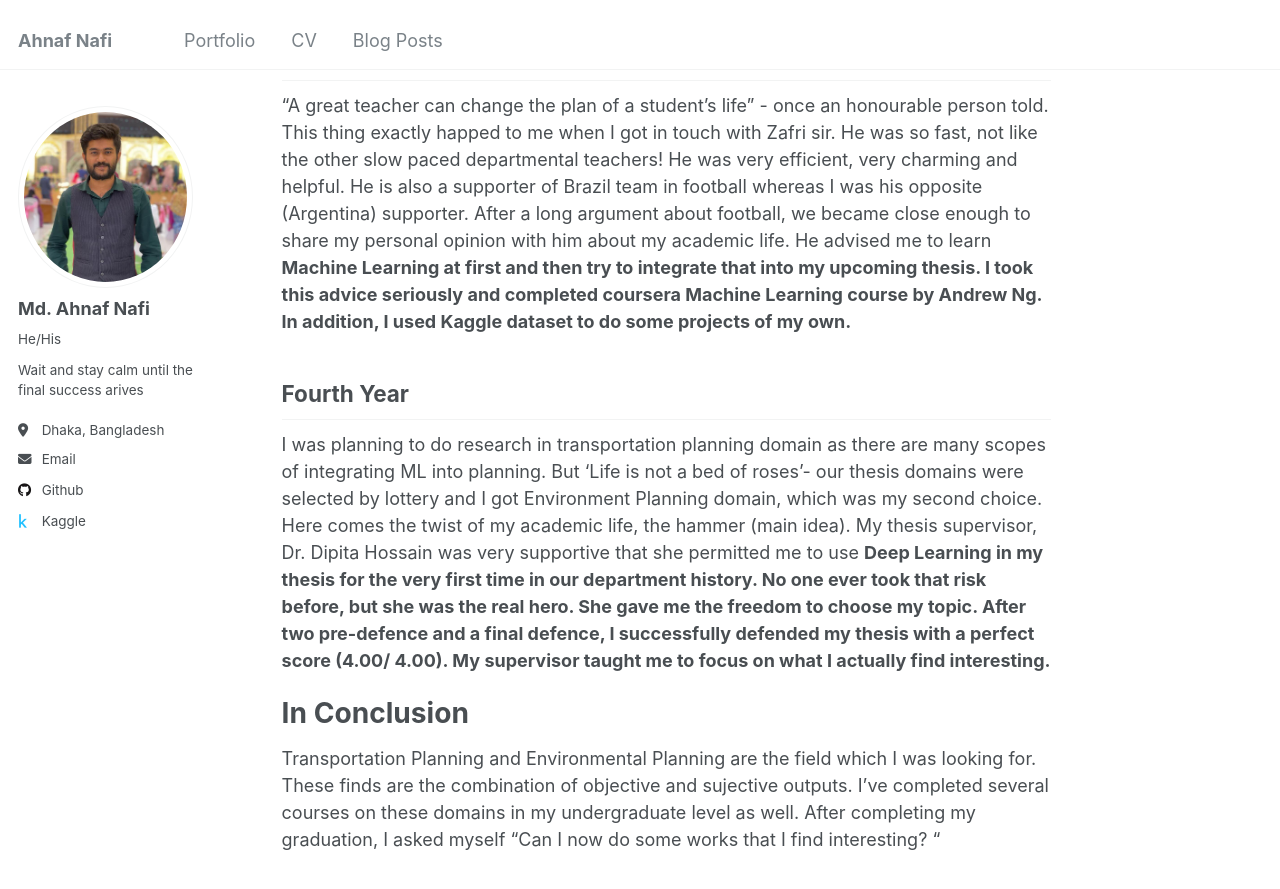
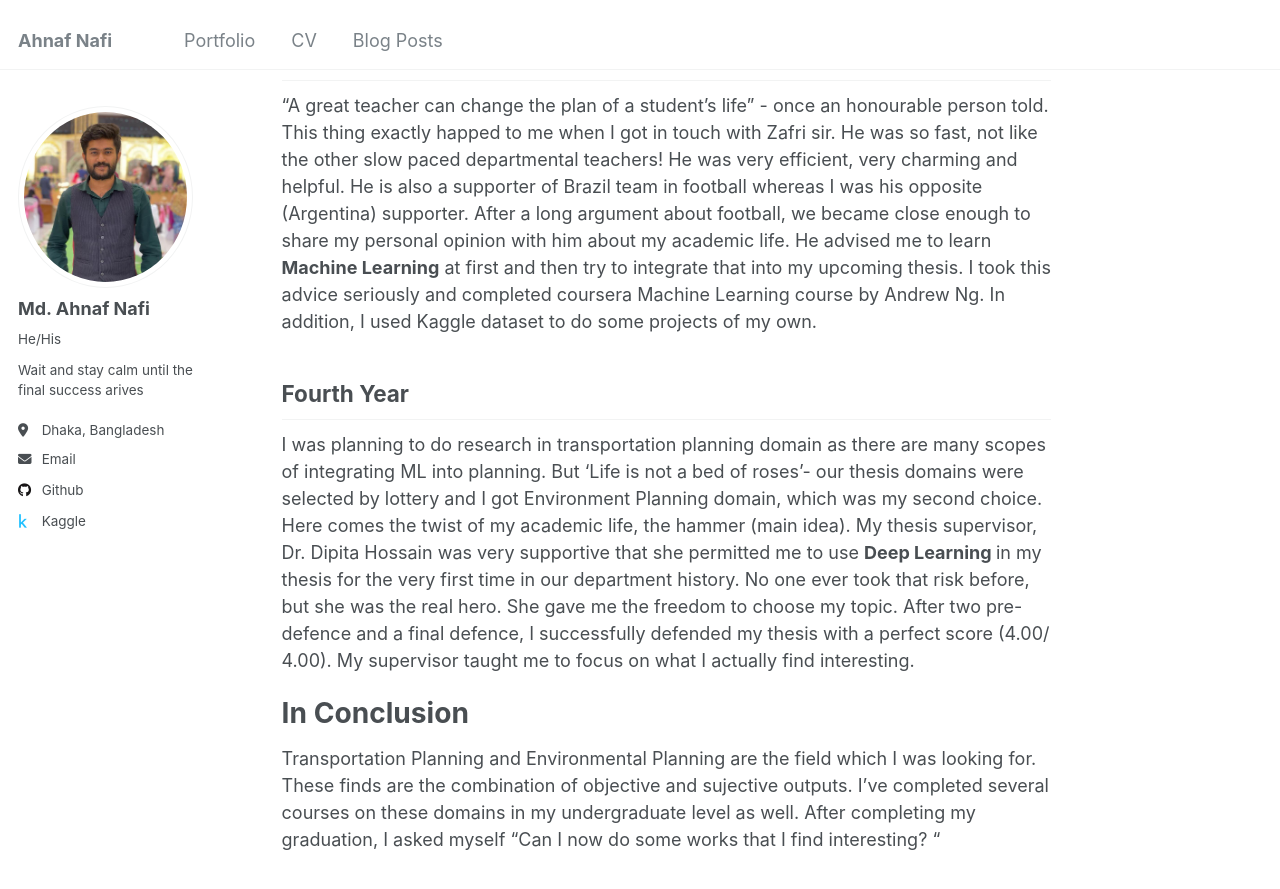
Before and after one commit to NafixData/ahnafnafi, a Jekyll site: the page built from _posts/2013-08-14-blog-post-2.md, in a window 1280 px wide and 900 px high, scrolled down 1278 px. Shown: the top 889 px of the window. Built offline with Jekyll 4.4.1, drawn with Linux system fonts in a browser that asks for light colours.

```diff
--- a/_posts/2013-08-14-blog-post-2.md
+++ b/_posts/2013-08-14-blog-post-2.md
@@ -21,15 +21,15 @@ I got the opportunity to study Urban and Regional Planning. This department hamp
 
 Second Year
 ------
-I would love to mention a person, my school, college and university alumni, Mr. Shakti Banik, at this point. He was the only one who helped me to overcome the academic boringness by teaching me some basic codes of <b>Proteus ISIS</b> and <b>Arduino</b>, and that was the beginning of my coding journey though I could not continue at a great pace because of the lengthy studio works. I shifted from Proteus coding to C and C++ on the following months and solved course works of Civil department guided lectures with the help of another alumni. At the same time, I enrolled <b>Statistics<b> and <b>Geographic Information System (GIS)<b> courses. These courses gave me relief and I began to find interest in my departmental courses. Moreover, Civil Engineering courses were also fascinating to me.
+I would love to mention a person, my school, college and university alumni, Mr. Shakti Banik, at this point. He was the only one who helped me to overcome the academic boringness by teaching me some basic codes of <b>Proteus ISIS</b> and <b>Arduino</b>, and that was the beginning of my coding journey though I could not continue at a great pace because of the lengthy studio works. I shifted from Proteus coding to C and C++ on the following months and solved course works of Civil department guided lectures with the help of another alumni. At the same time, I enrolled <b>Statistics<b> and <b>Geographic Information System (GIS)</b> courses. These courses gave me relief and I began to find interest in my departmental courses. Moreover, Civil Engineering courses were also fascinating to me.
 
 Third Year
 ------
-"A great teacher can change the plan of a student's life" - once an honourable person told. This thing exactly happed to me when I got in touch with Zafri sir. He was so fast, not like the other slow paced departmental teachers! He was very efficient, very charming and helpful. He is also a supporter of Brazil team in football whereas I was his opposite (Argentina) supporter. After a long argument about football, we became close enough to share my personal opinion with him about my academic life. He advised me to learn <b>Machine Learning<b> at first and then try to integrate that into my upcoming thesis. I took this advice seriously and completed coursera Machine Learning course by Andrew Ng. In addition, I used Kaggle dataset to do some projects of my own.
+"A great teacher can change the plan of a student's life" - once an honourable person told. This thing exactly happed to me when I got in touch with Zafri sir. He was so fast, not like the other slow paced departmental teachers! He was very efficient, very charming and helpful. He is also a supporter of Brazil team in football whereas I was his opposite (Argentina) supporter. After a long argument about football, we became close enough to share my personal opinion with him about my academic life. He advised me to learn <b>Machine Learning</b> at first and then try to integrate that into my upcoming thesis. I took this advice seriously and completed coursera Machine Learning course by Andrew Ng. In addition, I used Kaggle dataset to do some projects of my own.
 
 Fourth Year
 ------
-I was planning to do research in transportation planning domain as there are many scopes of integrating ML into planning. But 'Life is not a bed of roses'- our thesis domains were selected by lottery and I got Environment Planning domain, which was my second choice. Here comes the twist of my academic life, the hammer (main idea). My thesis supervisor, Dr. Dipita Hossain was very supportive that she permitted me to use <b> Deep Learning <b> in my thesis for the very first time in our department history. No one ever took that risk before, but she was the real hero. She gave me the freedom to choose my topic. After two pre-defence and a final defence, I successfully defended my thesis with a perfect score (4.00/ 4.00). My supervisor taught me to focus on what I actually find interesting.
+I was planning to do research in transportation planning domain as there are many scopes of integrating ML into planning. But 'Life is not a bed of roses'- our thesis domains were selected by lottery and I got Environment Planning domain, which was my second choice. Here comes the twist of my academic life, the hammer (main idea). My thesis supervisor, Dr. Dipita Hossain was very supportive that she permitted me to use <b> Deep Learning </b> in my thesis for the very first time in our department history. No one ever took that risk before, but she was the real hero. She gave me the freedom to choose my topic. After two pre-defence and a final defence, I successfully defended my thesis with a perfect score (4.00/ 4.00). My supervisor taught me to focus on what I actually find interesting.
 
 In Conclusion
 ======
```
